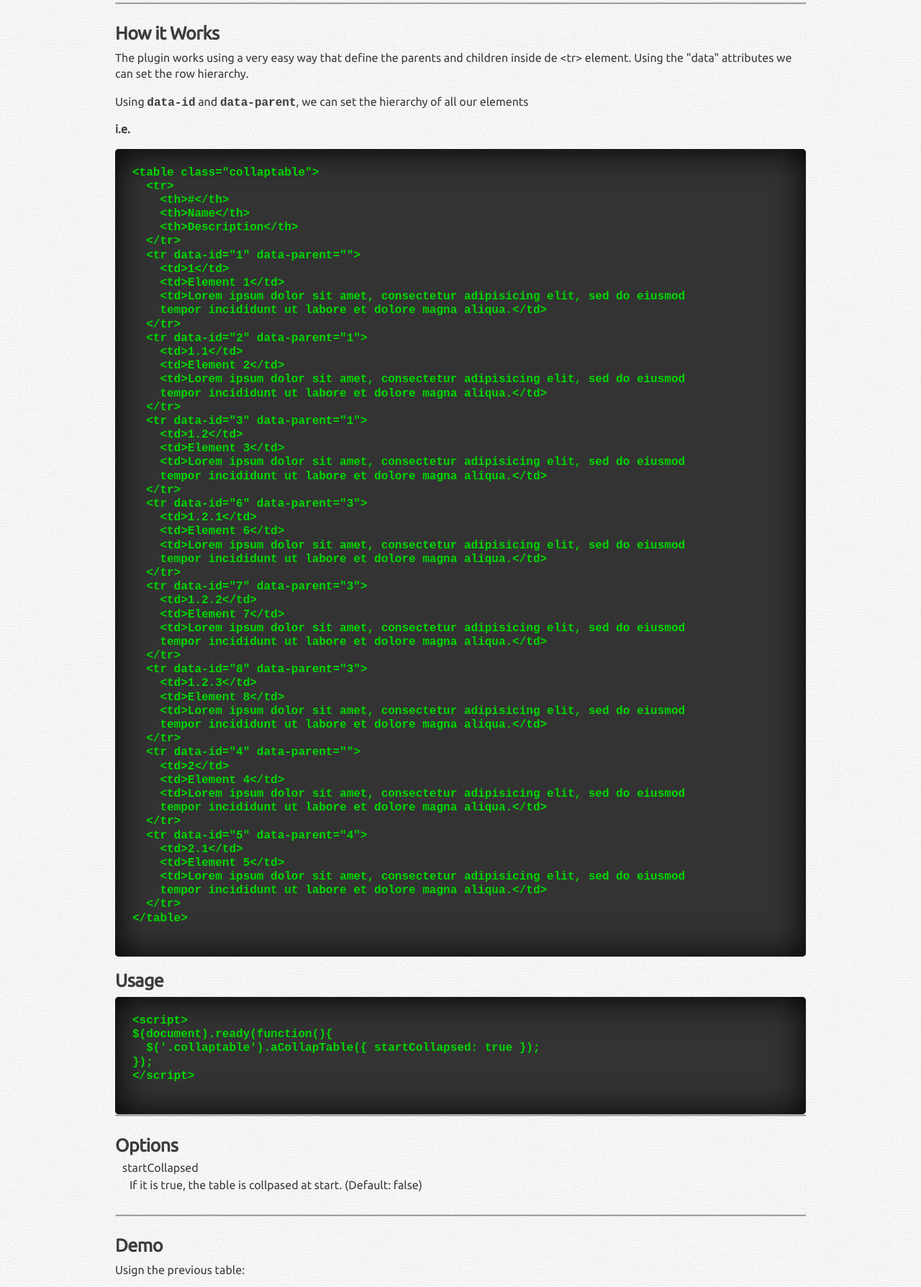
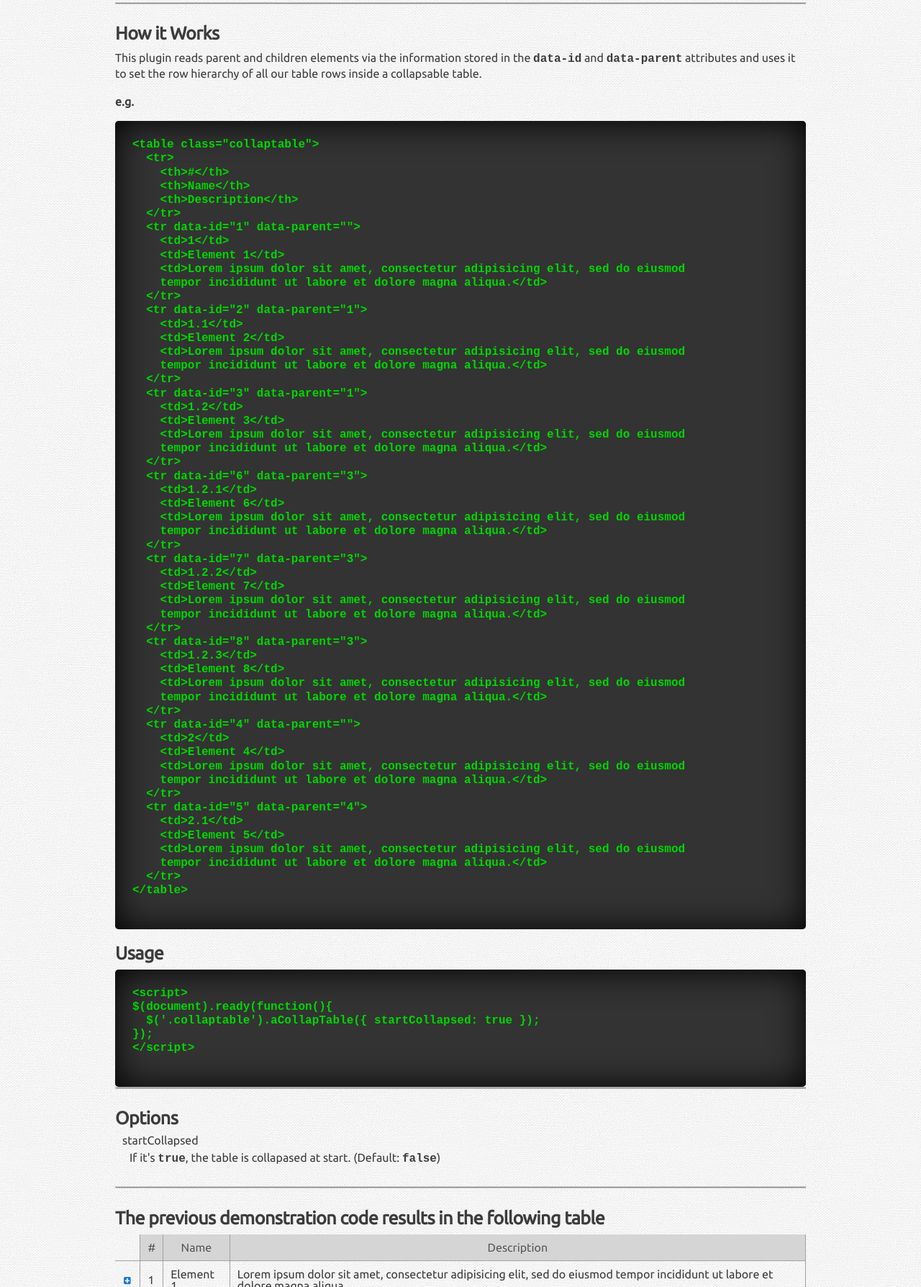
Before and after one commit to alvaroveliz/aCollapTable, a plain HTML site: page index.html in a window 1280 px wide. Shown: the part 166-1954 px from the top of the page at 72% size. Drawn offline with Linux system fonts and the light colour scheme.

Commit message:
Me alvaro, you cheetah

```diff
--- a/index.html
+++ b/index.html
@@ -45,11 +45,10 @@
 
         <h3>How it Works</h3>
         <p>
-           The plugin works using a very easy way that define the parents and children inside de &lt;tr&gt; element. Using the "data" attributes we can set the row hierarchy.
+           This plugin reads parent and children <tr> elements via the information stored in the <code>data-id</code> and <code>data-parent</code> attributes and uses it to set the row hierarchy of all our table rows inside a collapsable table.
         </p>
-        <p>Using <code>data-id</code> and <code>data-parent</code>, we can set the hierarchy of all our elements</p>
         <p>
-          <strong>i.e.</strong>
+          <strong>e.g.</strong>
           <pre>
 &lt;table class="collaptable"&gt;
   &lt;tr&gt;
@@ -120,11 +119,10 @@ $(document).ready(function(){
         <h3>Options</h3>
         <dl>
           <dt>startCollapsed</dt>
-          <dd>If it is true, the table is collpased at start. (Default: false)</dd>
+          <dd>If it's <code>true</code>, the table is collapased at start. (Default: <code>false</code>)</dd>
         </dl>
         <hr />
-        <h3>Demo</h3>
-        <p>Usign the previous table:</p>
+        <h3>The previous demonstration code results in the following table</h3>
         <table class="collaptable table">
           <tr>
             <th>#</th>
```
Also changed, not shown: 1 other file.
